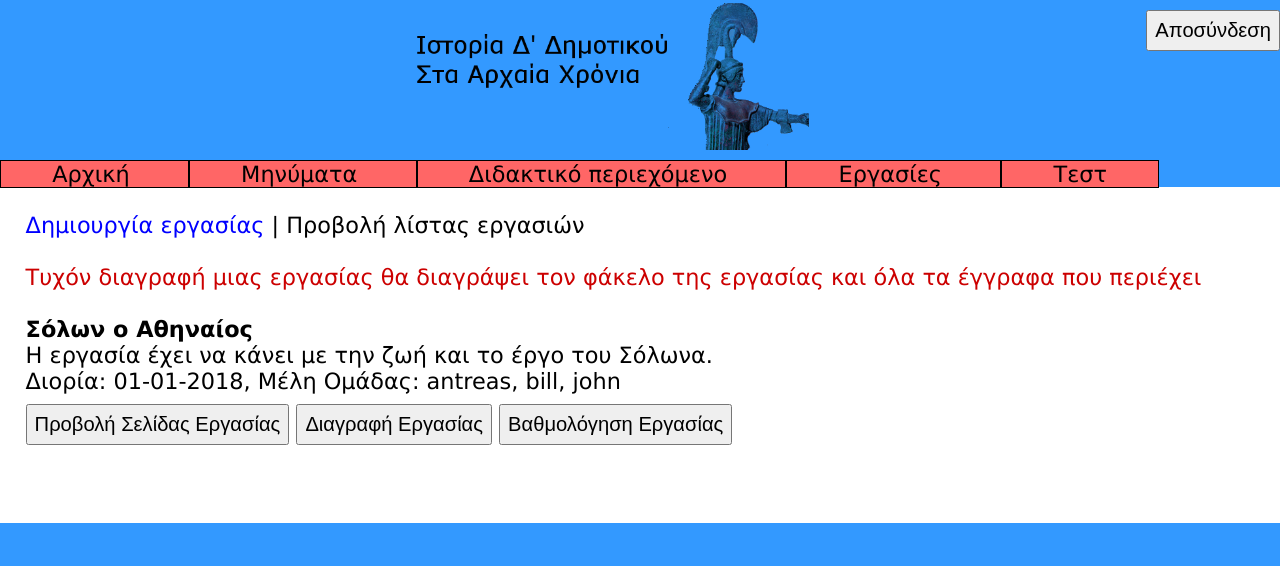
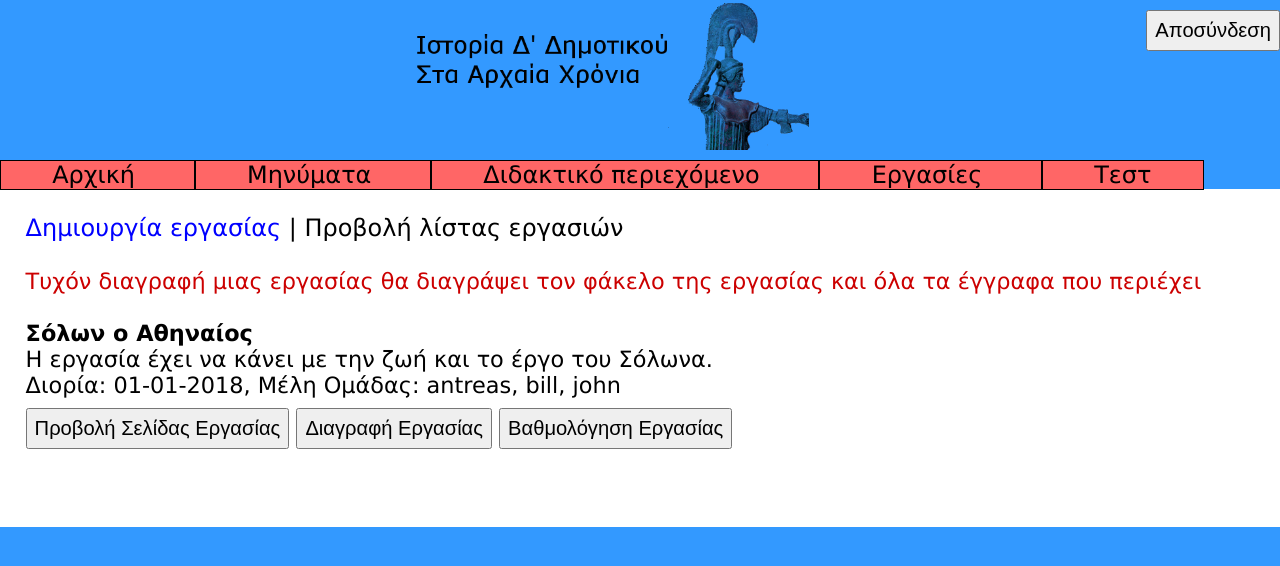
Before and after one commit to aggelos24/diplomatiki, a PHP site: page /professor/project_list.php in a window 1280 px wide. Shown: the top 566 px of the page. Run offline with PHP 8.4, Linux system fonts and the light colour scheme; a user stored in the database is signed in; data comes from the database, SQL or seed files in the repository; some libraries are stand-ins or nearby versions.

Commit message:
Update project_list.php

```diff
--- a/code/professor/project_list.php
+++ b/code/professor/project_list.php
@@ -27,7 +27,7 @@
 <body>
 	<button class="logout" onclick="logout()"> Αποσύνδεση</button>
 	<img src="../banner.png" alt="Ιστορία Δ' Δημοτικού Στα Αρχαία Χρόνια" class="banner">
-	<div class="menu">
+	<div class="big menu">
 		<span class="menup"> <a href="phome.php" class="link_to_page"> Αρχική </a> </span>
 		<span class="menup"> <a href="message.php" class="link_to_page"> Μηνύματα </a> </span>
 		<span class="menup"> <a href="content.php" class="link_to_page"> Διδακτικό περιεχόμενο </a> </span>
@@ -35,7 +35,7 @@
 		<span class="menup"> <a href="test.php" class="link_to_page"> Τεστ </a> </span>
 	</div>
 	<div class="main">
-		<a href="group_project.php"> Δημιουργία εργασίας </a> | Προβολή λίστας εργασιών <br> <br>
+		<span class="big"> <a href="group_project.php"> Δημιουργία εργασίας </a> | Προβολή λίστας εργασιών </span> <br> <br>
 		<span class="red_letters"> Τυχόν διαγραφή μιας εργασίας θα διαγράψει τον φάκελο της εργασίας και όλα τα έγγραφα που περιέχει </span> <br> <br>
 <?php
 include "if_not_logged_p.php";									//έλεγχος αν έχει συνδεθεί ο καθηγητής
```
